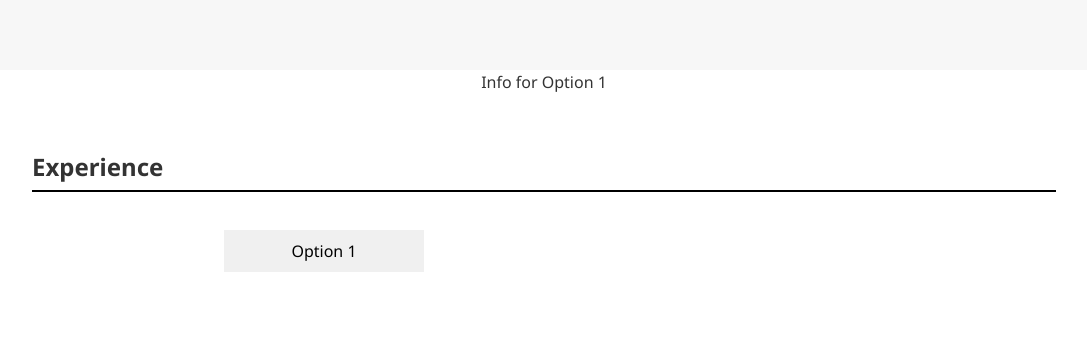
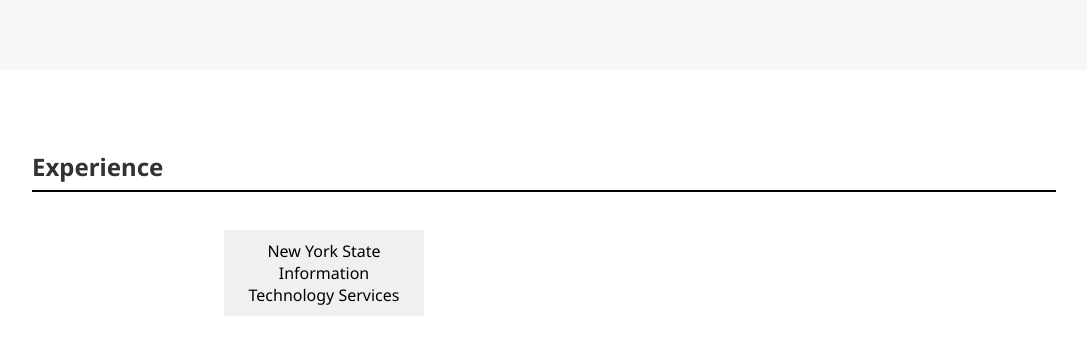
Before and after one commit to CalebLItalien/PortfolioWebsite, a React (Create React App) app: page / in a window 1280 px wide. Shown: the part 730-1084 px from the top of the page, without its empty margins (96-1183 px from the left). Built offline with nearby package versions, Linux system fonts and the light colour scheme.

Commit message:
Got company options to be dynamic and reading from file

```diff
--- /dev/null
+++ b/src/hooks/useCompanyNames.ts
@@ -0,0 +1,22 @@
+import { useState, useEffect } from 'react';
+
+export function useCompanyNames() {
+  const [companyNames, setCompanyNames] = useState<string[]>([]);
+
+  useEffect(() => {
+    const fetchData = async () => {
+      try {
+        const response = await fetch('/companyNames.txt');
+        const text = await response.text();
+        const namesArray = text.split('\n').map(line => line.trim());
+        setCompanyNames(namesArray);
+      } catch (err) {
+        console.error('Failed to read names:', err);
+      }
+    };
+
+    fetchData();
+  }, []);
+
+  return companyNames;
+}
--- a/src/sections/Experience.tsx
+++ b/src/sections/Experience.tsx
@@ -1,5 +1,6 @@
-import React, { useState } from 'react';
+import React, { useEffect, useState } from 'react';
 import styled from 'styled-components';
+import { useCompanyNames } from '../hooks/useCompanyNames';
 const ExperienceWrapper = styled.div`
   position: relative;
 `;
@@ -70,15 +71,25 @@
 
 const Experience: React.FC = () => {
   const [showDropdown, setShowDropdown] = useState(false);
-  const [info, setInfo] = useState('Info for Option 1');
-  const [selectedOption, setSelectedOption] = useState('Option 1');
+  const [info, setInfo] = useState('');
+  const companyNames = useCompanyNames();
+  const [selectedOption, setSelectedOption] = useState(companyNames[0] || '');
+
+  useEffect(() => {
+    if (companyNames.length > 0) {
+      setSelectedOption(companyNames[0]);
+    }
+  }, [companyNames]);
 
   const toggleDropdown = () => setShowDropdown(!showDropdown);
+
   const selectOption = (optionInfo: string, optionLabel: string) => {
     setInfo(optionInfo);
     setSelectedOption(optionLabel);
     setShowDropdown(false);
-  }
+  };
+
+
   return (
     <ExperienceWrapper>
       <ExperienceTitle>Experience</ExperienceTitle>
@@ -87,9 +98,13 @@
         <DropdownButton onClick={toggleDropdown}>{selectedOption}</DropdownButton>
         {showDropdown && (
           <DropdownContent show={showDropdown}>
-            <DropdownOption onClick={() => selectOption('Info for Option 1', 'Option 1')}>Option 1</DropdownOption>
-            <DropdownOption onClick={() => selectOption('Info for Option 2', 'Option 2')}>Option 2</DropdownOption>
-            <DropdownOption onClick={() => selectOption('Info for Option 3', 'Option 3')}>Option 3</DropdownOption>
+            {companyNames.map((companyName, index) => (
+              <DropdownOption
+                key={index}
+                onClick={() => selectOption(`Info for ${companyName}`, companyName)}>
+                  {companyName}
+                </DropdownOption>
+            ))}
           </DropdownContent>
         )}
       </DropdownWrapper>
```
